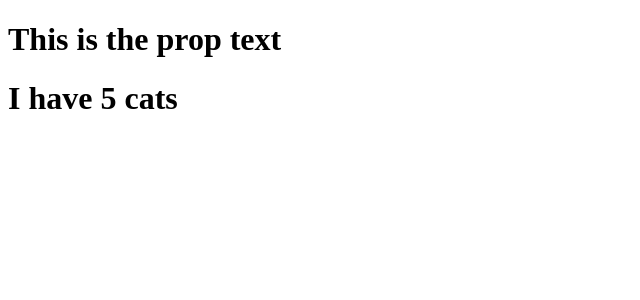
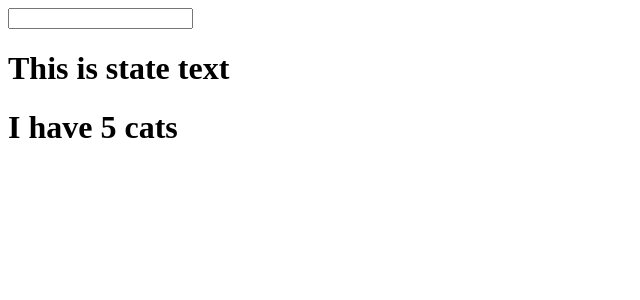
Before and after one commit to AlexMac7/react-fundamentals, a React (Create React App) app: page / in a window 1280 px wide. Shown: the top 300 px of the page, without its empty margins (0-640 px from the left). Built offline with nearby package versions, Linux system fonts and the light colour scheme.

Commit message:
Set and update state

```diff
--- a/src/App.js
+++ b/src/App.js
@@ -2,6 +2,16 @@ import React from 'react';
 import PropTypes from 'prop-types';
 
 class App extends React.Component {
+    constructor() {
+        super(); //gives 'this' the context for this component and not the parent React.Component
+        this.state = {
+            text: 'This is state text'
+        }
+    }
+    update (event) {
+        this.setState({text: event.target.value});
+    }
+
     render () {
         let text = this.props.text;
         let cat = this.props.cat;
@@ -9,7 +19,8 @@ class App extends React.Component {
         return (
             //wrap jsx elements in a parent node to return multiple nodes
             <div>
-                <h1 className="">{text}</h1>
+                <input type="text" onChange={this.update.bind(this)} />
+                <h1 className="">{this.state.text}</h1>
                 <h1 className="">{`I have ${cat} cats`}</h1>
             </div>
         );
```
